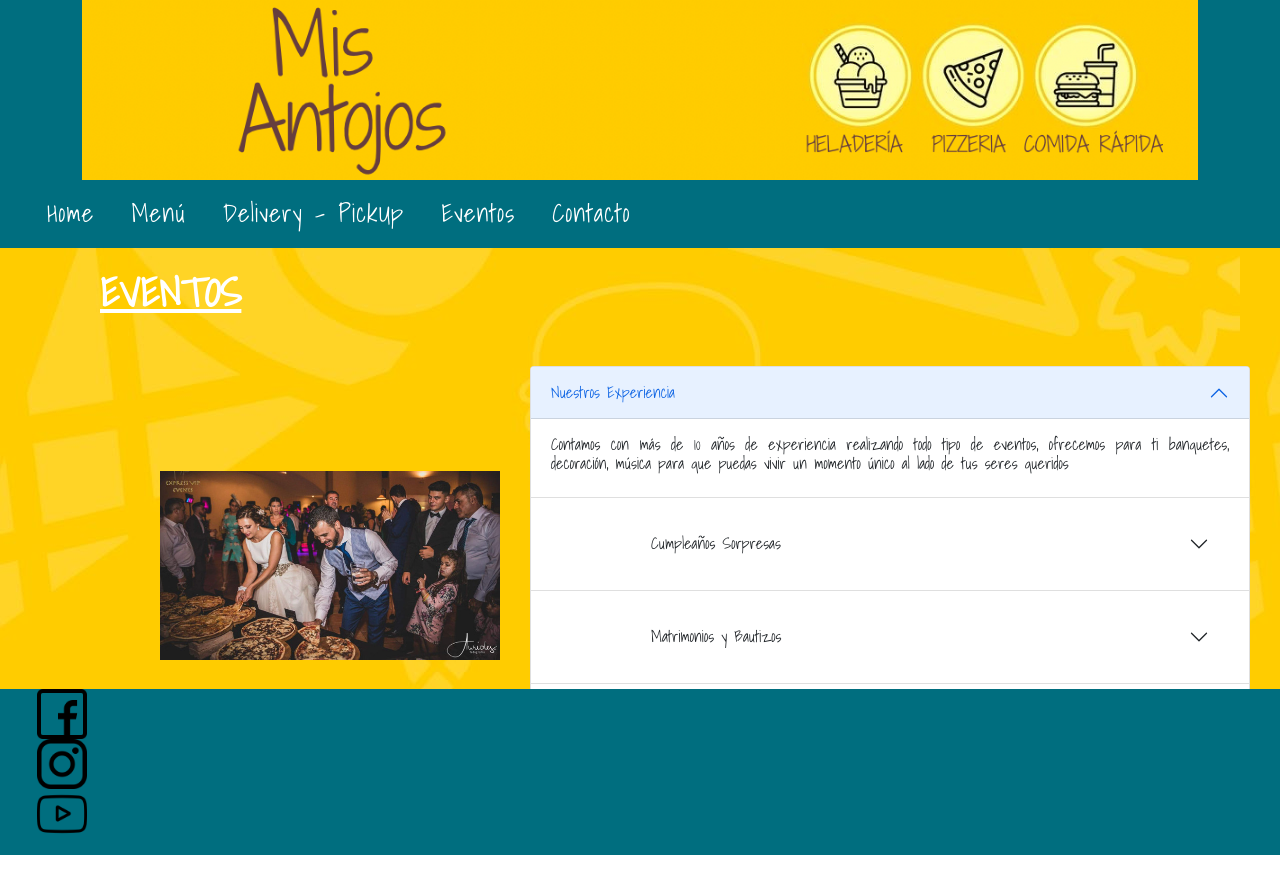
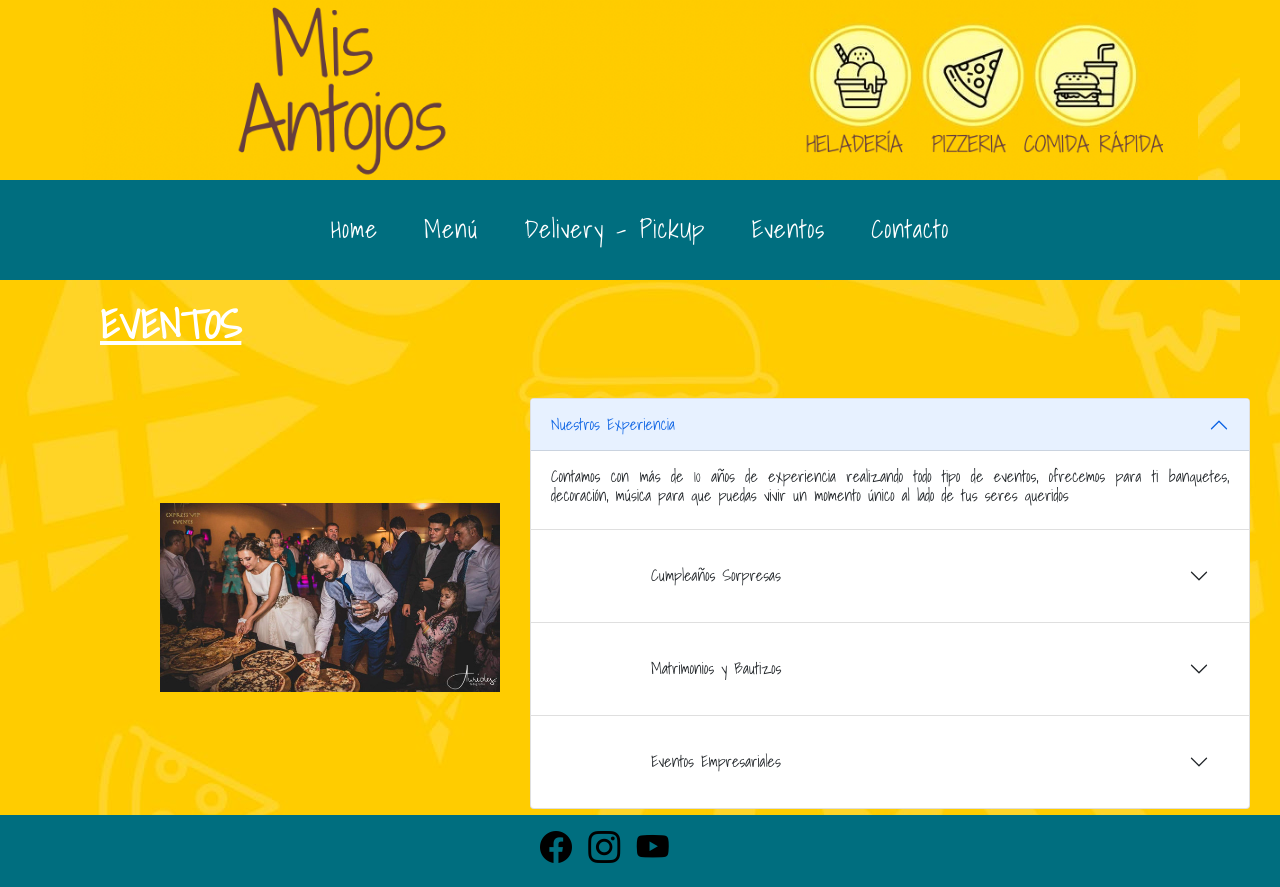
Before and after one commit to daniellopeznarv/misantojosv, a plain HTML site: page paginas/eventos.html in a window 1280 px wide. Before the commit the page ends 855 px from the top, so only its background shows below. Drawn offline with nearby package versions, Linux system fonts and the light colour scheme.

Commit message:
agregue responsive, nuevo nav, header y footer a todas las paginas

```diff
--- a/paginas/eventos.html
+++ b/paginas/eventos.html
@@ -6,42 +6,59 @@
     <meta name="viewport" content="width=device-width, initial-scale=1.0">
     <title>Mis Antojos Pizzeria</title>
     <!--Google fonts-->
-    <link href="https://cdn.jsdelivr.net/npm/bootstrap@5.0.2/dist/css/bootstrap.min.css" rel="stylesheet" integrity="sha384-EVSTQN3/azprG1Anm3QDgpJLIm9Nao0Yz1ztcQTwFspd3yD65VohhpuuCOmLASjC" crossorigin="anonymous">
+    <link rel="stylesheet" href="https://cdn.jsdelivr.net/npm/bootstrap-icons@1.9.1/font/bootstrap-icons.css">
+    <link href="https://cdn.jsdelivr.net/npm/bootstrap@5.0.2/dist/css/bootstrap.min.css" rel="stylesheet"
+      integrity="sha384-EVSTQN3/azprG1Anm3QDgpJLIm9Nao0Yz1ztcQTwFspd3yD65VohhpuuCOmLASjC" crossorigin="anonymous">
     <link rel="preconnect" href="https://fonts.googleapis.com">
     <link rel="preconnect" href="https://fonts.gstatic.com" crossorigin>
     <link href="https://fonts.googleapis.com/css2?family=Shadows+Into+Light&display=swap" rel="stylesheet">
     <link rel="stylesheet" href="../style.css"><!-- Link a css -->
   </head>
 
-<body background="../imagenes/fondo1.jpg">
-    <header class="header"><!-- Encabezado del sitio -->
-
-          <!-- <section class="header__logo"> NavBar CSS
-              <a class="header__logo__imagen" href="#">
-                  <img src="../imagenes/encabezado.jpg" alt="Logo del sitio">
-              </a>
-          </section> -->
+  <body >
+    <header class="header container-fluid"><!-- Encabezado del sitio -->
+    </header>
 
       <nav>
-            <div class="container"> <!--NavBar Boostrap-->
+        <div class="container">
+          <!--NavBar Boostrap-->
           <a class="navbar-brand" href="#">
-                  <img src="../imagenes/encabezado.jpg" alt="" width="100"  >
+            <img src="../imagenes/encabezado.jpg" alt="Encabezado" width="100">
           </a>
         </div>
       </nav>
 
       <section class="header__menu">
-              <nav><!--Barra de navegación (Unorder list)-->
-                  <ul class="header__menu__lista">
-                      <li class="header__menu__lista__item"><a href="../index.html">Home</a></li>
-                      <li class="header__menu__lista__item"><a href="./menu.html">Menú</a></li>
-                      <li class="header__menu__lista__item"><a href="./Delivery-retiro.html">Delivery - PickUp</a></li>
-                      <li class="header__menu__lista__item"><a href="./eventos.html">Eventos</a></li>
-                      <li class="header__menu__lista__item"><a href="./contacto.html">Contacto</a></li>
+
+        <nav class="header__menu__lista navbar navbar-expand-lg navbar-light ">
+          <div class="divheader__menu__lista container-fluid d-flex">
+
+            <button class="navbar-toggler" type="button" data-bs-toggle="collapse" data-bs-target="#navbarNav"
+              aria-controls="navbarNav" aria-expanded="false" aria-label="Toggle navigation">
+              <span class="navbar-toggler-icon"></span>
+            </button>
+            <div class=" collapse navbar-collapse" id="navbarNav">
+              <ul class="navbar-nav header__menu__lista">
+                <li class="nav-item header__menu__lista__item">
+                  <a class="nav-link" aria-current="page" href="../index.html">Home</a>
+                </li>
+                <li class="nav-item header__menu__lista__item">
+                  <a class="nav-link" href="../paginas/menu.html">Menú</a>
+                </li>
+                <li class="nav-item header__menu__lista__item">
+                  <a class="nav-link" href="../paginas/Delivery-retiro.html">Delivery - PickUp</a>
+                </li>
+                <li class="nav-item header__menu__lista__item">
+                  <a class="nav-link" href="../paginas/eventos.html">Eventos</a>
+                </li>
+                <li class="nav-item header__menu__lista__item">
+                  <a class="nav-link" href="../paginas/contacto.html">Contacto</a>
+                </li>
               </ul>
+            </div>
+          </div>
         </nav>
       </section>
-      </header>
 
       <main class="main"><!-- Contenido del sitio -->
 
@@ -107,15 +124,33 @@
 
 
 	</main>
+  <footer class="footer">
+		<div class=" divfooter mx-auto">
+			<ul class="list-inline fs-2 mt-2">
+				<li class="footeritem list-inline-item">
+					<a href="https://www.facebook.com" target="_blank">
+						<i class="bi bi-facebook"></i>
+					</a>
+				</li>
+				<li class=" footeritem list-inline-item">
+					<a href="https://www.instagram.com" target="_blank">
+						<i class="bi bi-instagram"></i>
+					</a>
+				</li>
+				<li class=" footeritem list-inline-item">
+					<a href="https://www.youtube.com" target="_blank">
+						<i class="bi bi-youtube"></i>
+					</a>
+				</li>
+			</ul>
+		</div>
+	</footer>
 
-    <footer class="footer"><!-- Pie de pagina -->
-		<ul class="footer__lista">
-			<li class="footer__lista__item"><a href="https://www.facebook.com" target="_blank"><img src="../imagenes/facebook.png"></a></li>
-			<li class="footer__lista__item"><a href="https://www.instagram.com" target="_blank"><img src="../imagenes/instagram.png"></a></li>
-			<li class="footer__lista__item"><a href="https://www.youtube.com" target="_blank"><img src="../imagenes/youtube.png"></a></li>
-		</ul>
-	</footer>
-  <script src="https://cdn.jsdelivr.net/npm/@popperjs/core@2.11.5/dist/umd/popper.min.js" integrity="sha384-Xe+8cL9oJa6tN/veChSP7q+mnSPaj5Bcu9mPX5F5xIGE0DVittaqT5lorf0EI7Vk" crossorigin="anonymous"></script>
-<script src="https://cdn.jsdelivr.net/npm/bootstrap@5.2.0-beta1/dist/js/bootstrap.min.js" integrity="sha384-kjU+l4N0Yf4ZOJErLsIcvOU2qSb74wXpOhqTvwVx3OElZRweTnQ6d31fXEoRD1Jy" crossorigin="anonymous"></script>
+  <script src="https://cdn.jsdelivr.net/npm/@popperjs/core@2.9.2/dist/umd/popper.min.js"
+		integrity="sha384-IQsoLXl5PILFhosVNubq5LC7Qb9DXgDA9i+tQ8Zj3iwWAwPtgFTxbJ8NT4GN1R8p"
+		crossorigin="anonymous"></script>
+	<script src="https://cdn.jsdelivr.net/npm/bootstrap@5.0.2/dist/js/bootstrap.min.js"
+		integrity="sha384-cVKIPhGWiC2Al4u+LWgxfKTRIcfu0JTxR+EQDz/bgldoEyl4H0zUF0QKbrJ0EcQF"
+		crossorigin="anonymous"></script>
 </body>
 </html>
```
Also changed, not shown: index.html (+0 -33 lines), paginas/Delivery-retiro.html (+58 -37 lines), paginas/contacto.html (+62 -24 lines), paginas/menu.html (+64 -45 lines). Lines whose indentation alone changed are shown as unchanged.
